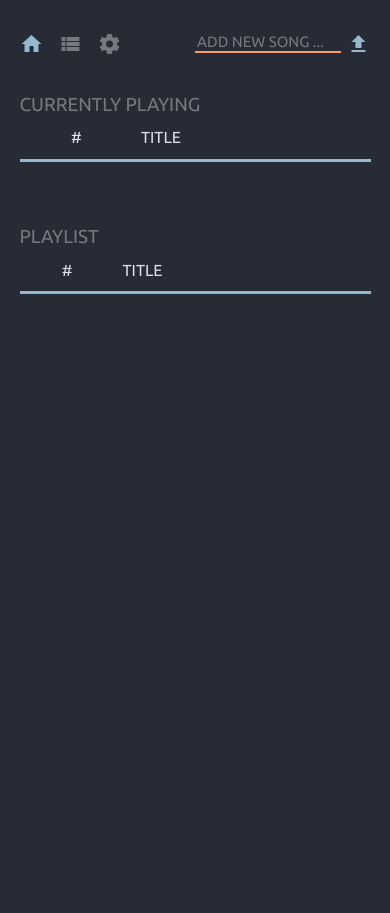
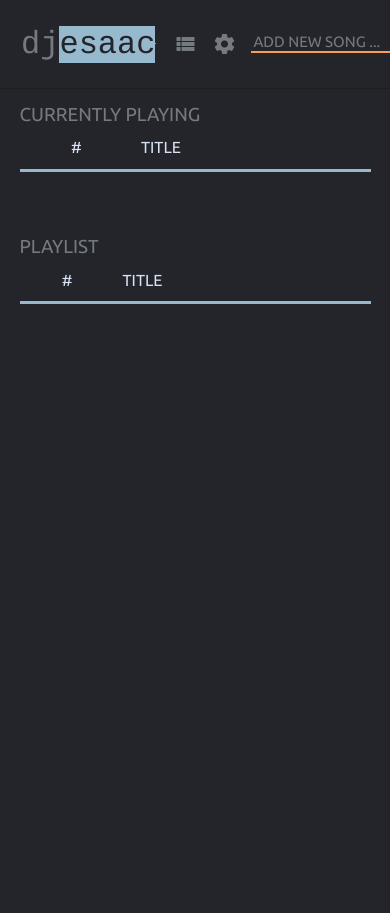
Before and after one commit to amirsahabi/djesaac, a Flask app: page / in a window 390 px wide. Shown: the top 913 px of the page. Before the commit the page ends 294 px from the top, so only its background shows below. Run offline with Flask 2, Linux system fonts and the light colour scheme; data comes from the database, SQL or seed files in the repository; data that the repository does not hold is empty; parts of the project's set-up code (start-up, migrations or seed data) failed here and were passed over.

Commit message:
Adding more to #8: More mobile friendly

```diff
--- a/app/static/styles/styles.css
+++ b/app/static/styles/styles.css
@@ -3,7 +3,7 @@ h1, h2, h3, h4, h5, h6 {
 }
 
 body{
-    background-color: #262B35;
+    background-color: #23252b;
     /*background-color: #242629;*/
     /*background: white;*/
     font-family: Ubuntu;
@@ -13,24 +13,39 @@ body{
     margin: 0;
 }
 
-@media (min-width: 660px) {
+.wrapper {height: 100%;}
+mark {background-color: #96b9ce; color: #23252b;}
+
+@media (min-width: 1100px) {
     a.nav_link_icon {display:none}
     a.nav_link_text { }
+    /*a.nav_link_icon {*/
+        /*display: table-cell;*/
+        /*vertical-align: middle;*/
+        /*height: 88px;*/
+    /*}*/
+    /*a.nav_link_text {display:none}*/
 }
 
 @media (max-width: 1100px) {
     div.currently_playing{width:90%;}
     div.playlist{width:90%;}
-    div.nav_container{
-        width:90%;
-        margin-left: 5%;
-    }
+    /*div.nav_container{*/
+        /*width:90%;*/
+        /*margin-left: 5%;*/
+    /*}*/
     div.history{width:90%;}
 }
 
-@media (max-width: 660px) {
-    a.nav_link_icon {}
+@media (max-width: 1100px) {
+    a.nav_link_icon {
+        display: table-cell;
+        vertical-align: middle;
+        height: 88px;
+    }
     a.nav_link_text {display:none}
+    /*a.nav_link_icon {display: table-cell;}*/
+    /*a.nav_link_text {display:none}*/
 }
 
 
@@ -38,9 +53,16 @@ body{
 @media only screen
 and (min-device-width : 320px)
 and (max-device-width : 480px) {
-    a.nav_link_text{font-size: 150%}
+    a.nav_link_icon {
+        display: table-cell;
+        vertical-align: middle;
+        height: 88px;
+    }
+    a.nav_link_text {display:none}
+    /*a.nav_link_text{display: none;}*/
     td.queueindexcolumn, a#table_link{font-size: 25px;}
     tr.tableheaderrow{font-size: 27px;}
+    div.add_song_container{width:450px;}
     input.songLink{
         font-size: 25px;
         width: calc(100% - 52px);
@@ -75,13 +97,21 @@ and (max-device-width : 1024px) {
 
 .nav_container{
     display: table;
-    width: 60%;
-    margin-left: 20%;
+    width: 100%;
+    /*margin-left: 20%;*/
     height: 100%;
 }
 
 .shadow {
     box-shadow:0 5px 10px rgba(0,0,0,0.5);
+}
+#logo{
+    display: table-cell;
+    width: 20%;
+    vertical-align: middle;
+    padding-left: 3%;
+    font-family: Courier, sans-serif;
+    color: #757980;
 }
 
 #nav {
@@ -93,8 +123,9 @@ and (max-device-width : 1024px) {
     vertical-align: middle;
     transition: all 0.5s linear;
     z-index: 9000;
-    background-color: #262B35;
+    background-color: #23252b;
     height: 88px;
+    border-bottom: 1px solid #1d1e1f;
 }
 
 #nav_link_container{
@@ -154,8 +185,10 @@ and (max-device-width : 1024px) {
 }
 #add_song_container{
     /*float:right;*/
+    padding-right: 5%;
     height: 100%;
-    width:50%;
+    width: 40%;
+    min-width: 450px;
     display: table-cell;
     vertical-align: middle;
 }
@@ -265,7 +298,7 @@ input:focus {
 
 .currently_playing{
     position: relative;
-    margin-top: 60px;
+    margin-top: 70px;
     padding-top: 15px;
     display: block;
     width: 60%;
--- a/app/templates/home.html
+++ b/app/templates/home.html
@@ -17,6 +17,9 @@
 <body>
 <div id="nav">
     <div class="nav_container">
+        <div id="logo">
+            dj<mark>esaac</mark>
+        </div>
         <div id="nav_link_container">
             <a class="nav_link_text current" id='home'style="padding-left: 0;" href="/">HOME</a>
             <a class="nav_link_icon current" id='home'style="padding-left: 0;" href="/"><i class='material-icons blue'>home</i></a>
@@ -132,7 +135,7 @@
         </div>
     </div>
 </div>
-
+<div class="wrapper">
     <div class="currently_playing">
         <h3 style="margin-bottom: 0; text-transform: uppercase; color: #757980; font-weight: 100;">currently playing</h3>
         <table>
@@ -176,6 +179,8 @@
             {% endif %}
         </table>
     </div>
+</div>
+
 <div id="footer">
 
 </div>
```
Also changed, not shown: app/templates/history.html (+6 -1 lines). Lines whose indentation alone changed are shown as unchanged.
